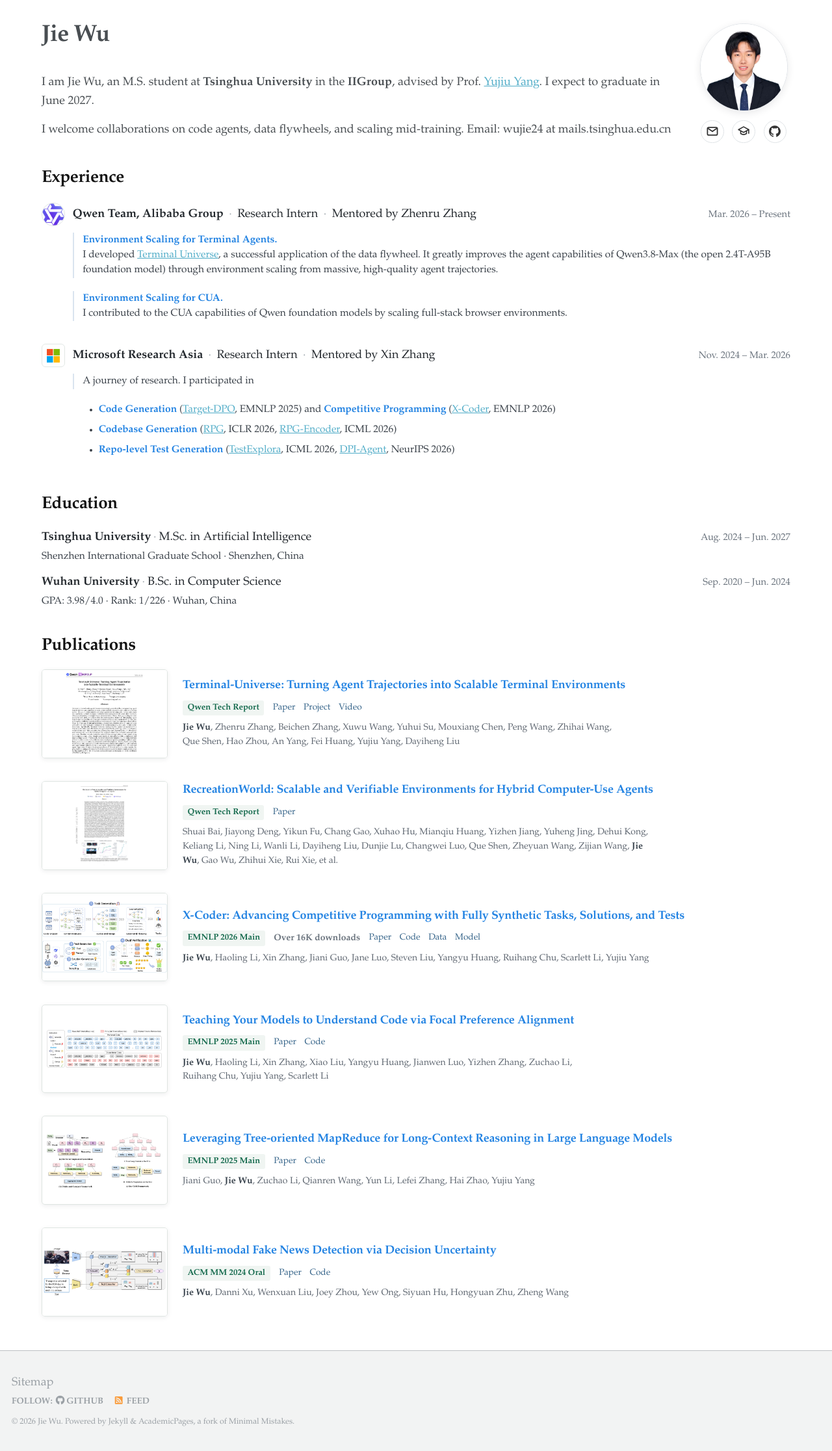
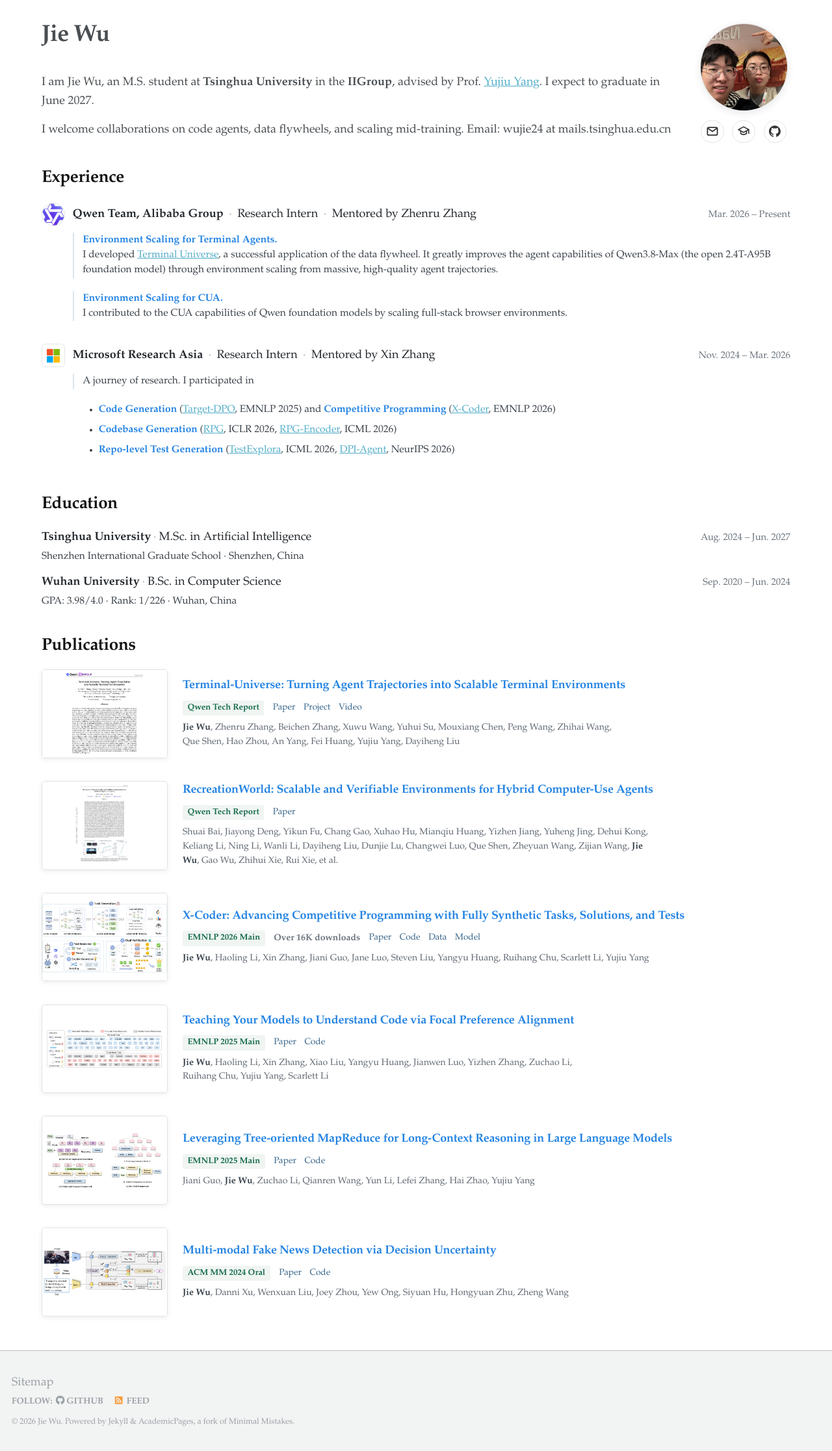
Before and after one commit to JieWu02/JieWu02.github.io, a Jekyll site: the page built from _pages/about.md, in a window 1280 px wide. Shown: the whole page at 65% size. Built offline with Jekyll 4.4.1, drawn with Linux system fonts in a browser that asks for light colours.

Commit message:
Restore original two-person profile photo

```diff
--- a/_config.yml
+++ b/_config.yml
@@ -74,7 +74,7 @@ analytics:
 # Site Author
 author:
   name: "Jie Wu"
-  avatar: "profile-portrait.jpg"
+  avatar: "profile_new.jpg"
   bio: "M.S. student at Tsinghua"
   location:
   employer:
--- a/_pages/about.md
+++ b/_pages/about.md
@@ -16,7 +16,7 @@ redirect_from:
     <p>I welcome collaborations on code agents, data flywheels, and scaling mid-training. Email: wujie24 at mails.tsinghua.edu.cn</p>
   </div>
   <aside class="profile-hero__identity" aria-label="Profile and contact links">
-    <img class="profile-hero__avatar" src="/images/profile-portrait.jpg" alt="Jie Wu">
+    <img class="profile-hero__avatar" src="/images/profile_new.jpg" alt="Jie Wu">
     <nav class="profile-hero__socials" aria-label="Contact Jie Wu">
       <a class="profile-hero__social-link" href="mailto:wujie24@mails.tsinghua.edu.cn" aria-label="Email" title="Email"><svg viewBox="0 0 16 16" fill="none" stroke="currentColor" stroke-width="1.6" stroke-linecap="round" stroke-linejoin="round" aria-hidden="true"><rect x="1.25" y="2.75" width="13.5" height="10.5" rx="1.75"/><path d="m2.25 4.25 5.75 4 5.75-4"/></svg></a>
       <a class="profile-hero__social-link" href="https://scholar.google.com/citations?user=mveolGMAAAAJ&amp;hl=en" aria-label="Google Scholar" title="Google Scholar"><svg viewBox="0 0 16 16" fill="none" stroke="currentColor" stroke-width="1.45" stroke-linecap="round" stroke-linejoin="round" aria-hidden="true"><path d="m1 5.7 7-3.8 7 3.8-7 3.8-7-3.8Z"/><path d="M4 8v3.1c2.4 1.7 5.6 1.7 8 0V8M15 5.8v5"/></svg></a>
```
Also changed, not shown: images/profile_new.jpg (added).
